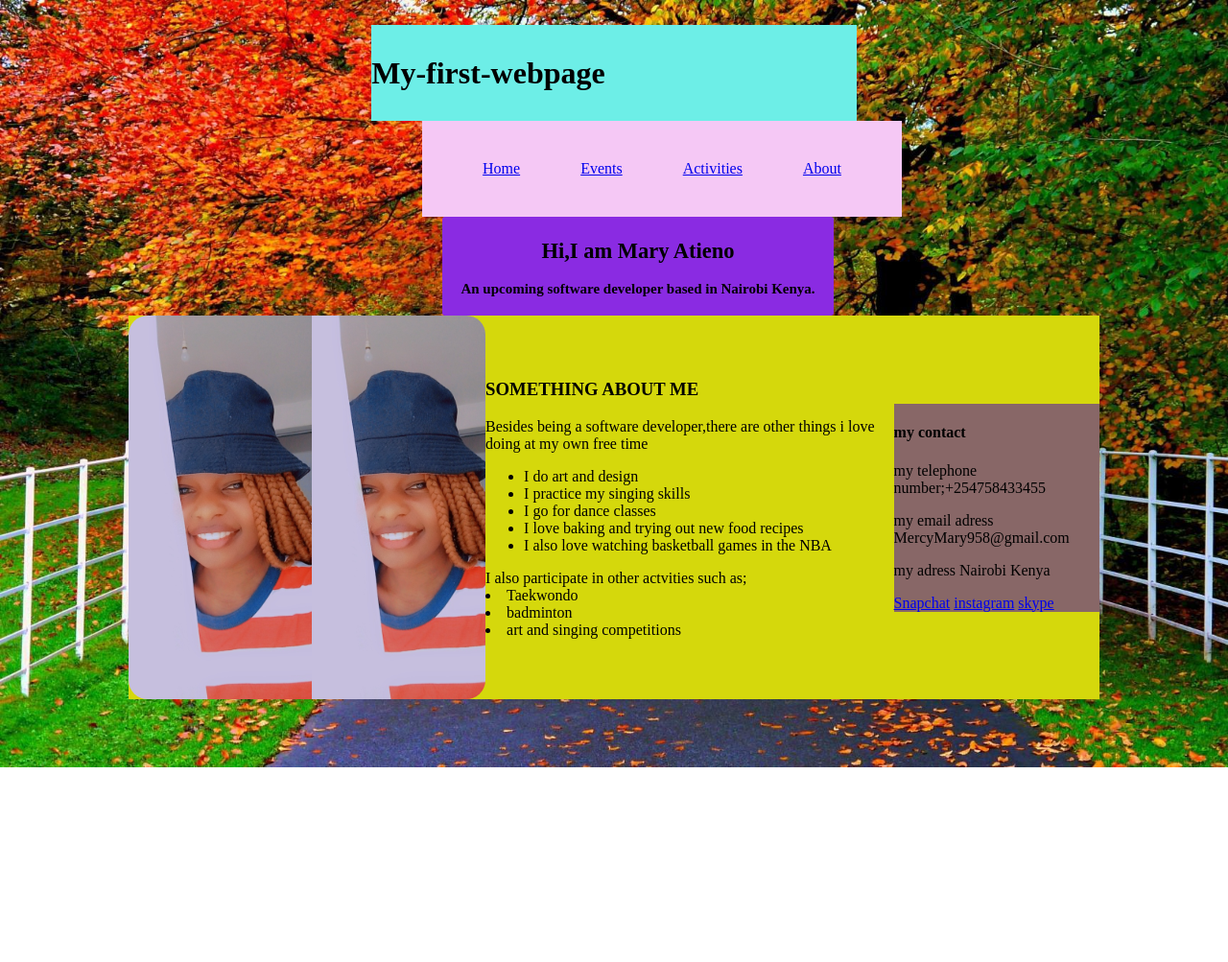
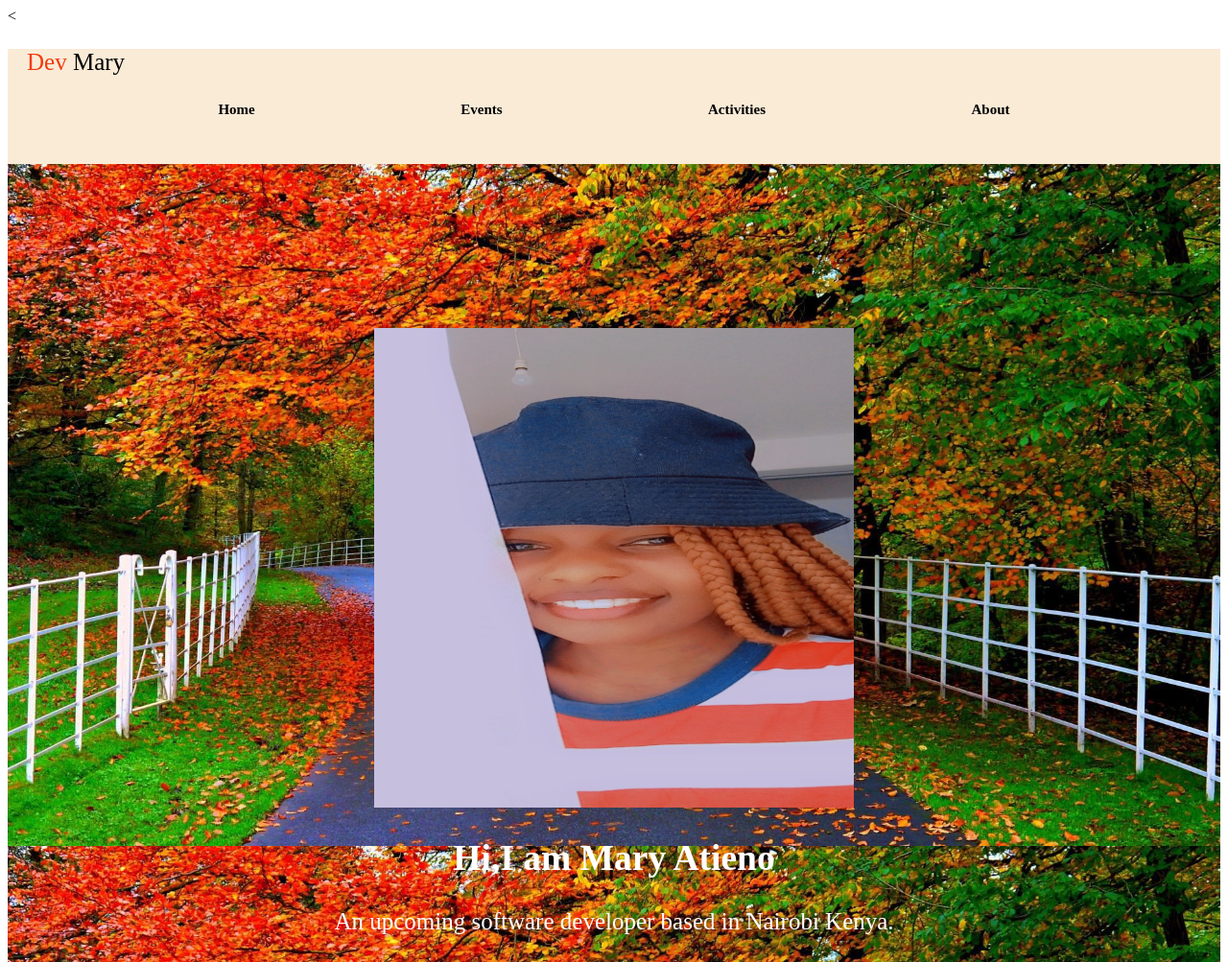
Before and after one commit to Mary-Atieno/my-first-webpage, a plain HTML site: page index.html in a window 1280 px wide. Shown: the top 1003 px of the page at 96% size. Before the commit the page ends 800 px from the top, so only its background shows below. Drawn offline with Linux system fonts and the light colour scheme.

Commit message:
to make changes in the projects

```diff
--- a/css/styles.css
+++ b/css/styles.css
@@ -1,9 +1,36 @@
-body{
+
+.nav{
+  height: 120px;
+  background-color: antiquewhite;
+  color: black;
+
+}
+ul{
+  justify-content: space-evenly;
+  height: 30px;
+  padding: 5px;
+  background-color: antiquewhite;
   display: flex;
-  flex-direction: column;
-  align-items: center;
-  background-image: url("../img/Bg.jpg");
-  background-size: cover;
+}
+ul li{
+  display: inline;
+  text-decoration: none;
+  margin: 0px;list-style: none;
+}
+ul li a{
+  text-decoration: none;
+  font-weight: bold;
+  font-size: 15px;
+  background-color: antiquewhite;
+  color: black;
+}
+span{
+  color: rgb(243, 59, 13);
+}
+.logo{
+  height: 30px;
+  margin: 20px;
+  font-size: 25px;
 }
 .amell{
   height: 100px;
@@ -26,13 +53,13 @@ body{
   font-size: 15px;
   font-weight: bold;
 }
-.ella1{
+/* .ella1{
   background-color: blueviolet;
   border-radius: 3px;
   padding: 4px;
   margin-left: 50px;
   text-align: center;
-  width: 400px;
+  width: 400px; */
 }
 .picture{
     height: 400px;
@@ -47,14 +74,41 @@ body{
 
 .ella3{
   background-color: rgb(213, 216, 12);
-  width: 80%;
-  height: 400px;
+  width: 100%;
+  height: 500px;
   display: flex;
   align-items: center;
   justify-content: space-evenly;
+  text-align: center;
+  font-size: 20px;
 }
 .ariel{
   box-sizing: border-box;
   text-decoration: dashed;
   background-color: rgb(136, 103, 103);
 }
+.img{
+  box-sizing: border-box;
+  border-radius: 50px;
+}
+h2{
+  text-align: center;
+}
+.nav1{
+  display: flex;
+  justify-content: center;
+  flex-direction: column;
+  align-items: center;
+  font-size: 25px;
+  background-image: url("../img/Bg.jpg");
+  background-size: cover;
+  background-size: 100%;
+  height: 1000px;
+  color: white;
+}
+.footer{
+  background-color: brown;
+  color: white;
+  text-align: center;
+  height: 100px;
+}
--- a/index.html
+++ b/index.html
@@ -1,37 +1,38 @@
 <<!DOCTYPE html>
 <html>
   <head>
-    <title>My-first-webpage</title>
+    <title>portfolio landing page</title>
     <link href="css/styles.css" rel="stylesheet" type="text/css">
   </head>
   <body>
-    <div class="amell">
-        <h1>My-first-webpage</h>
-      </div>
-      <div class="aria">
+    <div class="nav">
+      <div class="logo"><p><span>Dev</span> Mary</p></div>
+      <div class="list">
+        <ul>
 
-        <a href="#">Home</a>
-        <a href="#">Events</a>
-        <a href="#">Activities</a>
-        <a href="#">About</a>
-
+        <li><a href="#">Home</a></li>
+        <li><a href="#">Events</a></li>
+        <li><a href="#">Activities</a></li>
+        <li><a href="#">About</a></li>
+        </ul>
       </div>
     </div>
-        <div class="ella">
-          <div class="ella1">
+    <div class="nav1">
+       <div class="img">
+         <img src="../img/my image.jpg" height="500px" width="500px">
+       </div>
+       <div>
         <h2>Hi,I am Mary Atieno</h2>
         <p>An upcoming software developer based in Nairobi Kenya.</p>
        </div>
 
-          <div class="ella2"></div>
 
     </div>
-        </div>
     <div class="ella3">
-          <div class="picture"></div>
       <div class="aboutme">
         <h3>SOMETHING ABOUT ME</h3>
-            <p> Besides being a software developer,there are other things i love doing at my own free time<ul>
+        <p> Besides being a software developer,there are other things i love doing at my own free time
+        <ul>
           <li>I do art and design</li>
           <li>I practice my singing skills</li>
           <li>I go for dance classes</li>
@@ -44,29 +45,30 @@
         <li>art and singing competitions</li>
         <ol>
       </div>
-              <div class="Ariel">
+      <div>
         <div class="icons">
           <h4>my contact</h4>
           <p>my telephone number;+254758433455</p>
           <p>my email adress MercyMary958@gmail.com</p>
           <p>my adress Nairobi Kenya</p>
         </div>
-                <div class="ari">
-                  <span>
-                    <i class="fa-brands fa-instagram"></i><a href="#">Snapchat</a>
-                  </span>
-                  <span>
-                    <i class="fa-brands fa-instagram"></i><a href="#">instagram</a>
-                  </span>
-                  <span>
-                    <i class="fa-brands fa-instagram"></i><a href="#">skype</a>
-                  </span>
-                </div>
+
+
+
       </div>
 
-              </body>
+    </div>
 
-              </html>
+    <div class="footer">
+      <P>copyright@2022 |designed by Mary|</P>
+
+    </div>
+
+
+
+
+
+
 
   </body>
 </html>
```
Lines whose indentation alone changed are shown as unchanged.
